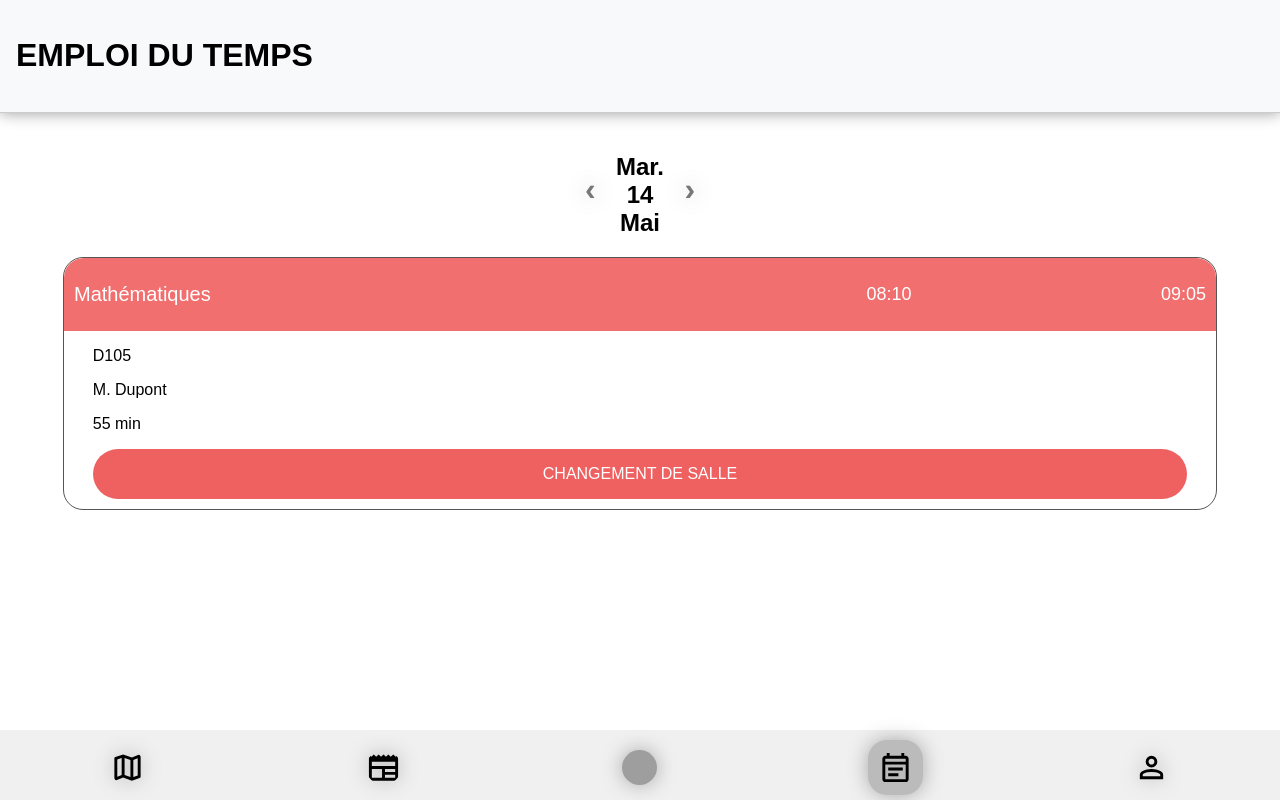
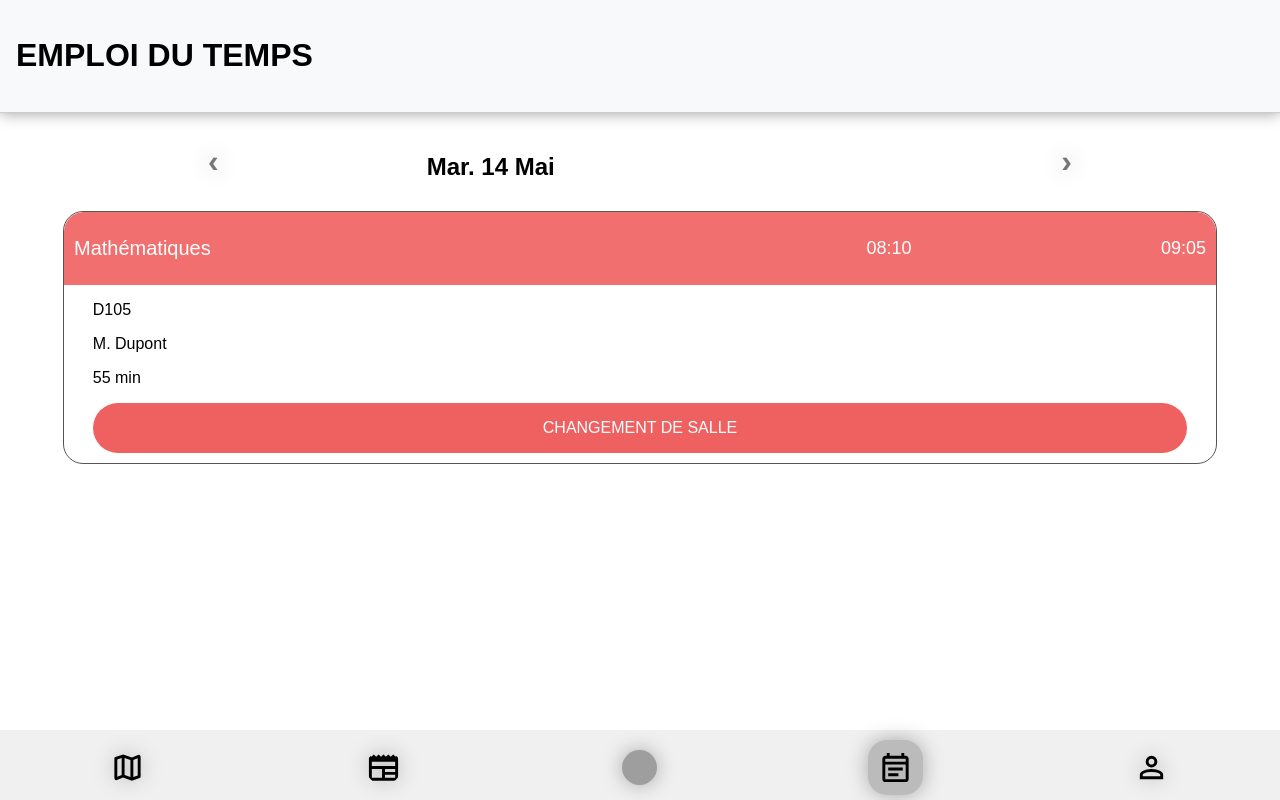
Before and after one commit to Slysoks/joliotapp, a React (Vite) app: page /timetable in a window 1280 px wide. Built offline with nearby package versions, Linux system fonts and the light colour scheme; grey boxes are pictures that could not be loaded.

Commit message:
- Minor style update

```diff
--- a/src/assets/pages/Timetable/Timetable.css
+++ b/src/assets/pages/Timetable/Timetable.css
@@ -1,5 +1,6 @@
 nav {
   display: flex;
+  width: 100%;
   -webkit-tap-highlight-color: transparent;
 }
 nav .arrow {
@@ -11,13 +12,14 @@ nav .arrow {
   transition: background 0.2s;
 }
 nav .arrow:active {
-  background: rgba(85, 85, 85, 0.3333333333);
+  background: rgba(238, 238, 238, 0.8);
 }
 nav .arrow, nav h1 {
   width: 33.3333333333%;
 }
 
 #table {
+  margin-top: 10px;
   display: flex;
   flex-direction: column;
   align-items: center;
--- a/src/assets/pages/Timetable/Timetable.jsx
+++ b/src/assets/pages/Timetable/Timetable.jsx
@@ -9,7 +9,7 @@ export default function Timetable() {
         <div className={'main-container'}>
             <nav>
                 <a className={'arrow'} href={'#'}>&#8249;</a>
-                <h1 style={{textTransform: "capitalize", textAlign: "center", fontSize: "24px"}}>{weekDay}</h1>
+                <h1 style={{textTransform: "capitalize", textAlign: "center", fontSize: "24px", display: "flex"}}>{weekDay}</h1>
                 <a className={'arrow'} href={'#'}>&#8250;</a>
             </nav>
             <div id={'table'}>
--- a/src/assets/pages/Timetable/Timetable.scss
+++ b/src/assets/pages/Timetable/Timetable.scss
@@ -1,5 +1,6 @@
 nav {
   display: flex;
+  width: 100%;
 
   -webkit-tap-highlight-color: transparent;
 
@@ -13,7 +14,7 @@ nav {
     transition: background .2s;
 
     &:active {
-      background: #55555555;
+      background: #eeeeeecc;
     }
   }
   .arrow, h1 {
@@ -22,6 +23,7 @@ nav {
 }
 
 #table {
+  margin-top: 10px;
   display: flex;
   flex-direction: column;
   align-items: center;
```
Also changed, not shown: 1 other file (tests, documents, lock files or other folders).
